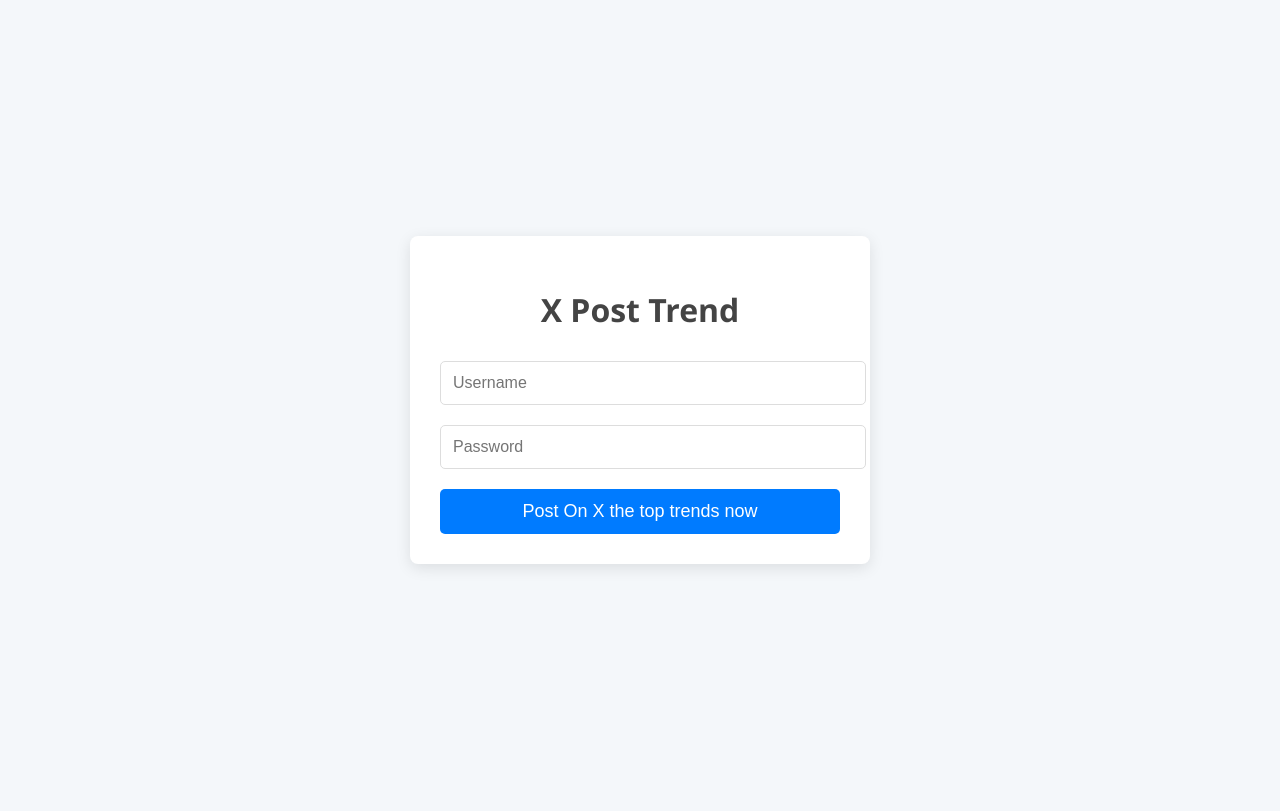
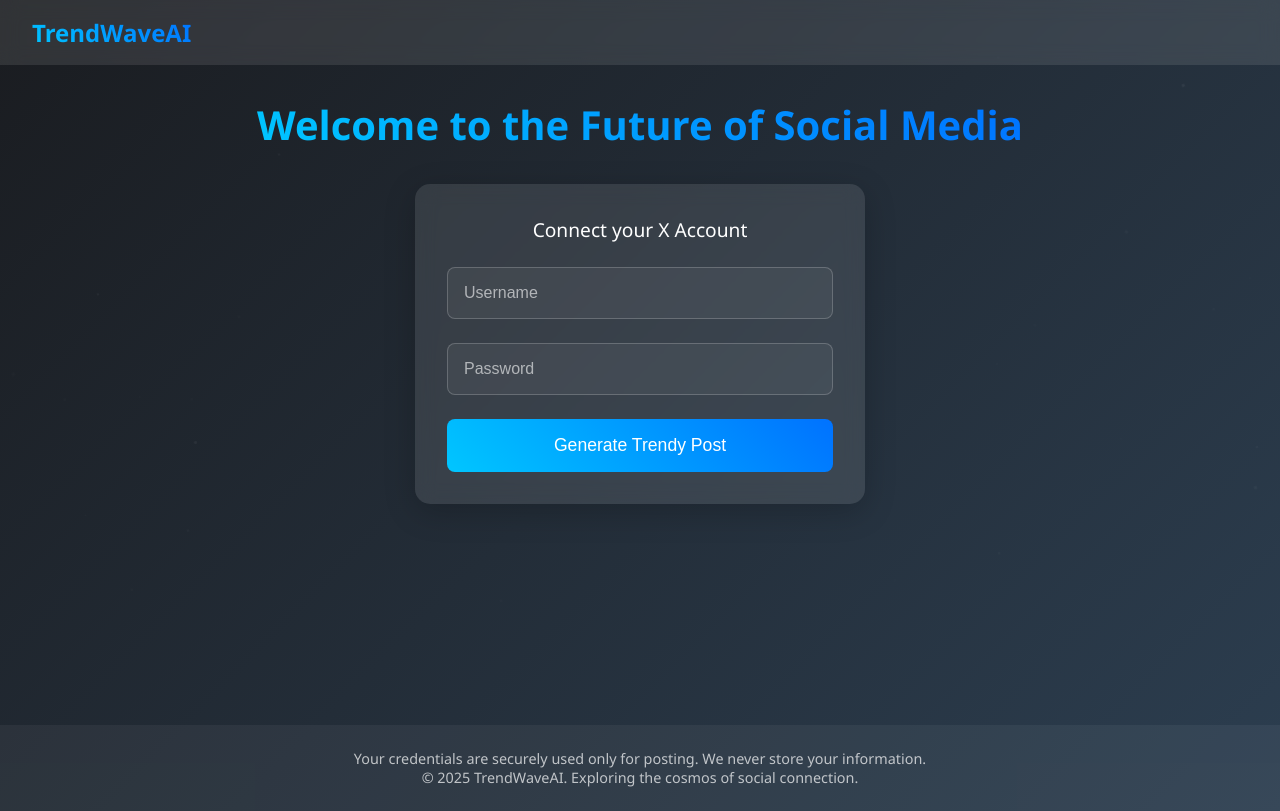
Before and after one commit to zaydbf/Trend-Wave-AI, a plain HTML site: page index.html in a window 1280 px wide. Drawn offline with Linux system fonts and the light colour scheme.

Commit message:
html update

```diff
--- a/index.html
+++ b/index.html
@@ -3,83 +3,161 @@
 <head>
     <meta charset="UTF-8">
     <meta name="viewport" content="width=device-width, initial-scale=1.0">
-    <title>Post On X</title>
+    <title>TrendWaveAI</title>
     <style>
         /* Global Styles */
+        * {
+            margin: 0;
+            padding: 0;
+            box-sizing: border-box;
+        }
+
         body {
             font-family: 'Segoe UI', Tahoma, Geneva, Verdana, sans-serif;
-            background-color: #f4f7fa;
-            display: flex;
-            justify-content: center;
-            align-items: center;
-            height: 100vh;
-            margin: 0;
-            color: #333;
-            text-align: center;
+            background: linear-gradient(135deg, #1a1c20 0%, #2c3e50 100%);
+            min-height: 100vh;
+            color: #fff;
+            position: relative;
         }
 
-        h1 {
-            font-size: 32px;
-            margin-bottom: 30px;
-            color: #444;
-            animation: fadeIn 1s ease-in;
+        /* Header Styles */
+        .header {
+            padding: 1rem 2rem;
+            display: flex;
+            justify-content: space-between;
+            align-items: center;
+            background: rgba(255, 255, 255, 0.1);
+            backdrop-filter: blur(10px);
+        }
+
+        .brand {
+            font-size: 1.5rem;
+            font-weight: bold;
+            background: linear-gradient(45deg, #00c6ff, #0072ff);
+            -webkit-background-clip: text;
+            -webkit-text-fill-color: transparent;
+        }
+
+        /* Main Content */
+        .main-content {
+            display: flex;
+            flex-direction: column;
+            align-items: center;
+            padding: 2rem;
+            min-height: calc(100vh - 140px);
+        }
+
+        .welcome-text {
+            font-size: 2.5rem;
+            margin-bottom: 2rem;
+            text-align: center;
+            background: linear-gradient(45deg, #00c6ff, #0072ff);
+            -webkit-background-clip: text;
+            -webkit-text-fill-color: transparent;
+            animation: fadeIn 1.5s ease-out;
         }
 
         /* Form Container */
         .form-container {
-            background-color: #ffffff;
-            padding: 30px;
-            border-radius: 8px;
-            box-shadow: 0 4px 15px rgba(0, 0, 0, 0.1);
+            background: rgba(255, 255, 255, 0.1);
+            padding: 2rem;
+            border-radius: 15px;
+            box-shadow: 0 8px 32px rgba(0, 0, 0, 0.2);
+            backdrop-filter: blur(10px);
             width: 100%;
-            max-width: 400px;
-            animation: slideIn 1s ease-out;
+            max-width: 450px;
+            animation: slideUp 1s ease-out;
+        }
+
+        .connect-text {
+            font-size: 1.2rem;
+            margin-bottom: 1.5rem;
+            color: #fff;
+            text-align: center;
         }
 
         /* Input Fields */
-        input[type="text"],
-        input[type="password"] {
-            width: 100%;
-            padding: 12px;
-            margin-bottom: 20px;
-            border: 1px solid #ddd;
-            border-radius: 5px;
-            font-size: 16px;
-            transition: all 0.3s ease-in-out;
+        .input-group {
+            margin-bottom: 1.5rem;
         }
 
-        input[type="text"]:focus,
-        input[type="password"]:focus {
-            border-color: #007bff;
-            box-shadow: 0 0 5px rgba(0, 123, 255, 0.5);
+        input {
+            width: 100%;
+            padding: 1rem;
+            background: rgba(255, 255, 255, 0.05);
+            border: 1px solid rgba(255, 255, 255, 0.2);
+            border-radius: 8px;
+            color: #fff;
+            font-size: 1rem;
+            transition: all 0.3s ease;
+        }
+
+        input::placeholder {
+            color: rgba(255, 255, 255, 0.6);
+        }
+
+        input:focus {
             outline: none;
+            border-color: #00c6ff;
+            box-shadow: 0 0 15px rgba(0, 198, 255, 0.3);
         }
 
         /* Button */
         button {
             width: 100%;
-            padding: 12px;
-            background-color: #007bff;
+            padding: 1rem;
+            background: linear-gradient(45deg, #00c6ff, #0072ff);
             color: #fff;
-            font-size: 18px;
             border: none;
-            border-radius: 5px;
+            border-radius: 8px;
+            font-size: 1.1rem;
             cursor: pointer;
-            transition: background-color 0.3s ease;
+            transition: all 0.3s ease;
         }
 
         button:hover {
-            background-color: #0056b3;
+            transform: translateY(-2px);
+            box-shadow: 0 5px 15px rgba(0, 198, 255, 0.4);
         }
 
-        button:active {
-            transform: scale(0.98);
+        /* Alert Box */
+        .alert {
+            padding: 1rem;
+            margin-top: 1rem;
+            border-radius: 8px;
+            font-size: 0.9rem;
+            display: none;
+            animation: fadeIn 0.3s ease-out;
         }
 
-        /* Animation Keyframes */
-        @keyframes slideIn {
+        .alert.error {
+            background: rgba(244, 67, 54, 0.2);
+            border: 1px solid #f44336;
+        }
+
+        .alert.success {
+            background: rgba(76, 175, 80, 0.2);
+            border: 1px solid #4CAF50;
+        }
+
+        /* Footer */
+        .footer {
+            text-align: center;
+            padding: 1.5rem;
+            background: rgba(255, 255, 255, 0.05);
+            color: rgba(255, 255, 255, 0.7);
+            font-size: 0.9rem;
+        }
+
+        /* Animations */
+        @keyframes fadeIn {
+            from { opacity: 0; }
+            to { opacity: 1; }
+        }
+
+        @keyframes slideUp {
             from {
-                transform: translateY(-30px);
+                transform: translateY(30px);
                 opacity: 0;
             }
             to {
@@ -88,51 +166,91 @@
             }
         }
 
-        @keyframes fadeIn {
-            from {
-                opacity: 0;
-            }
-            to {
-                opacity: 1;
-            }
+        /* Floating Particles */
+        .particles {
+            position: fixed;
+            top: 0;
+            left: 0;
+            width: 100%;
+            height: 100%;
+            pointer-events: none;
+            z-index: -1;
         }
 
-        /* Alert Box */
-        .alert {
-            padding: 20px;
-            margin: 20px 0;
-            background-color: #f44336;
-            color: white;
-            border-radius: 5px;
-            font-size: 16px;
-            display: none;
+        .particle {
+            position: absolute;
+            background: rgba(255, 255, 255, 0.1);
+            border-radius: 50%;
+            animation: float 20s infinite linear;
         }
-        .alert.success {
-            background-color: #4CAF50;
+
+        @keyframes float {
+            0% { transform: translateY(0) rotate(0deg); }
+            100% { transform: translateY(-100vh) rotate(360deg); }
         }
     </style>
 </head>
 <body>
+    <!-- Animated background particles -->
+    <div class="particles" id="particles"></div>
 
-    <div class="form-container">
-        <h1>X Post Trend</h1>
-        <input type="text" id="username" placeholder="Username">
-        <input type="password" id="password" placeholder="Password">
-        <button onclick="updateEnv()">Post On X the top trends now</button>
-        <div id="alert-box" class="alert"></div>
-    </div>
+    <!-- Header -->
+    <header class="header">
+        <div class="brand">TrendWaveAI</div>
+    </header>
+
+    <!-- Main Content -->
+    <main class="main-content">
+        <h1 class="welcome-text">Welcome to the Future of Social Media</h1>
+
+        <div class="form-container">
+            <p class="connect-text">Connect your X Account</p>
+            <div class="input-group">
+                <input type="text" id="username" placeholder="Username">
+            </div>
+            <div class="input-group">
+                <input type="password" id="password" placeholder="Password">
+            </div>
+            <button onclick="updateEnv()">Generate Trendy Post</button>
+            <div id="alert-box" class="alert"></div>
+        </div>
+    </main>
+
+    <!-- Footer -->
+    <footer class="footer">
+        <p>Your credentials are securely used only for posting. We never store your information.</p>
+        <p>© 2025 TrendWaveAI. Exploring the cosmos of social connection.</p>
+    </footer>
 
     <script>
+        // Create floating particles
+        function createParticles() {
+            const particles = document.getElementById('particles');
+            for (let i = 0; i < 50; i++) {
+                const particle = document.createElement('div');
+                particle.className = 'particle';
+                particle.style.left = Math.random() * 100 + 'vw';
+                particle.style.top = Math.random() * 100 + 'vh';
+                particle.style.width = Math.random() * 3 + 'px';
+                particle.style.height = particle.style.width;
+                particle.style.animationDuration = (Math.random() * 20 + 10) + 's';
+                particle.style.opacity = Math.random() * 0.5;
+                particles.appendChild(particle);
+            }
+        }
+
+        // Alert function
         function showAlert(message, isSuccess) {
             const alertBox = document.getElementById('alert-box');
             alertBox.textContent = message;
-            alertBox.className = 'alert ' + (isSuccess ? 'success' : '');
+            alertBox.className = 'alert ' + (isSuccess ? 'success' : 'error');
             alertBox.style.display = 'block';
             setTimeout(() => {
                 alertBox.style.display = 'none';
             }, 4000);
         }
 
+        // Form submission
         function updateEnv() {
             const username = document.getElementById('username').value;
             const password = document.getElementById('password').value;
@@ -155,7 +273,9 @@
                 showAlert("Error: " + error, false);
             });
         }
+
+        // Initialize particles on load
+        document.addEventListener('DOMContentLoaded', createParticles);
     </script>
-
 </body>
 </html>
```
